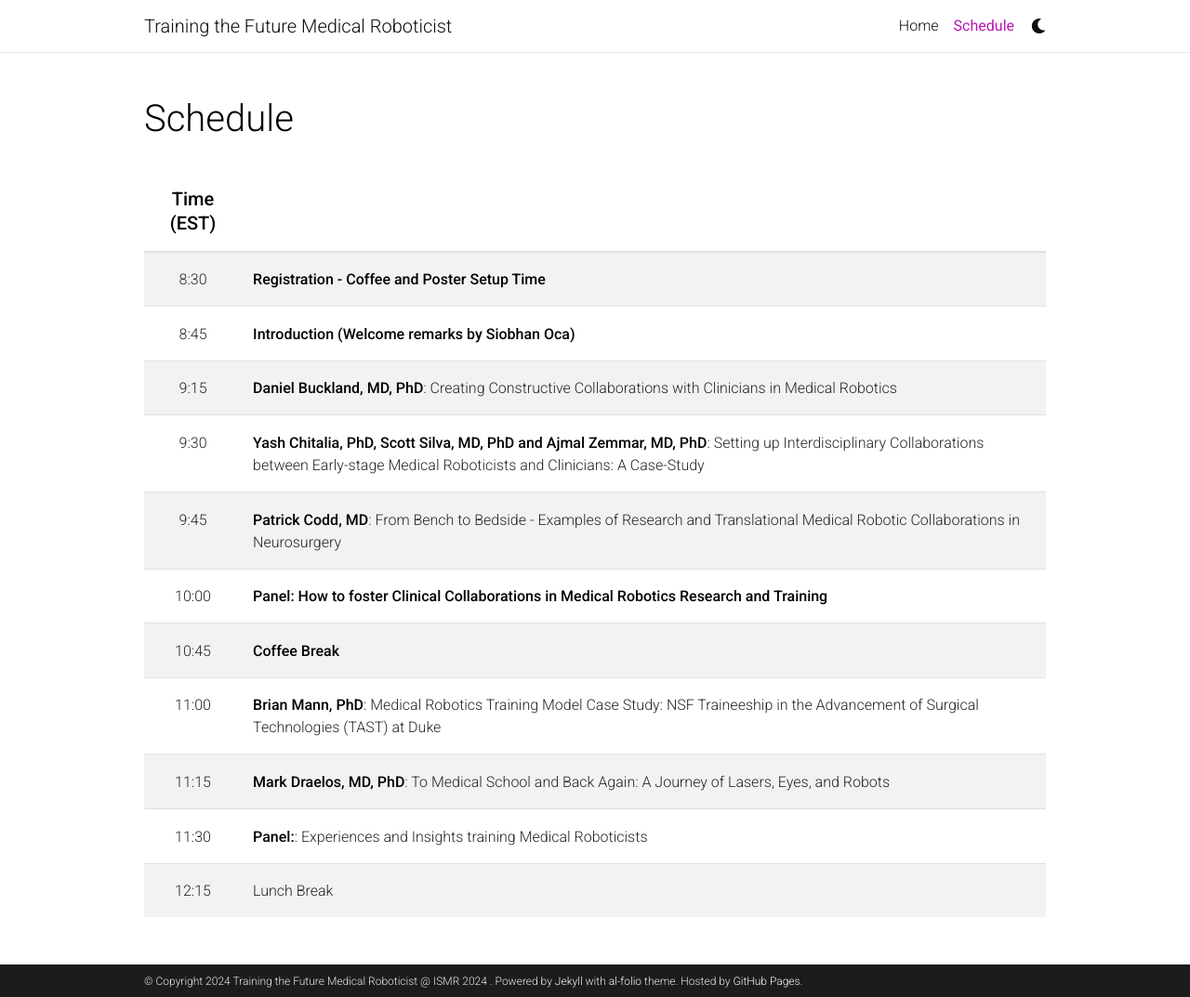
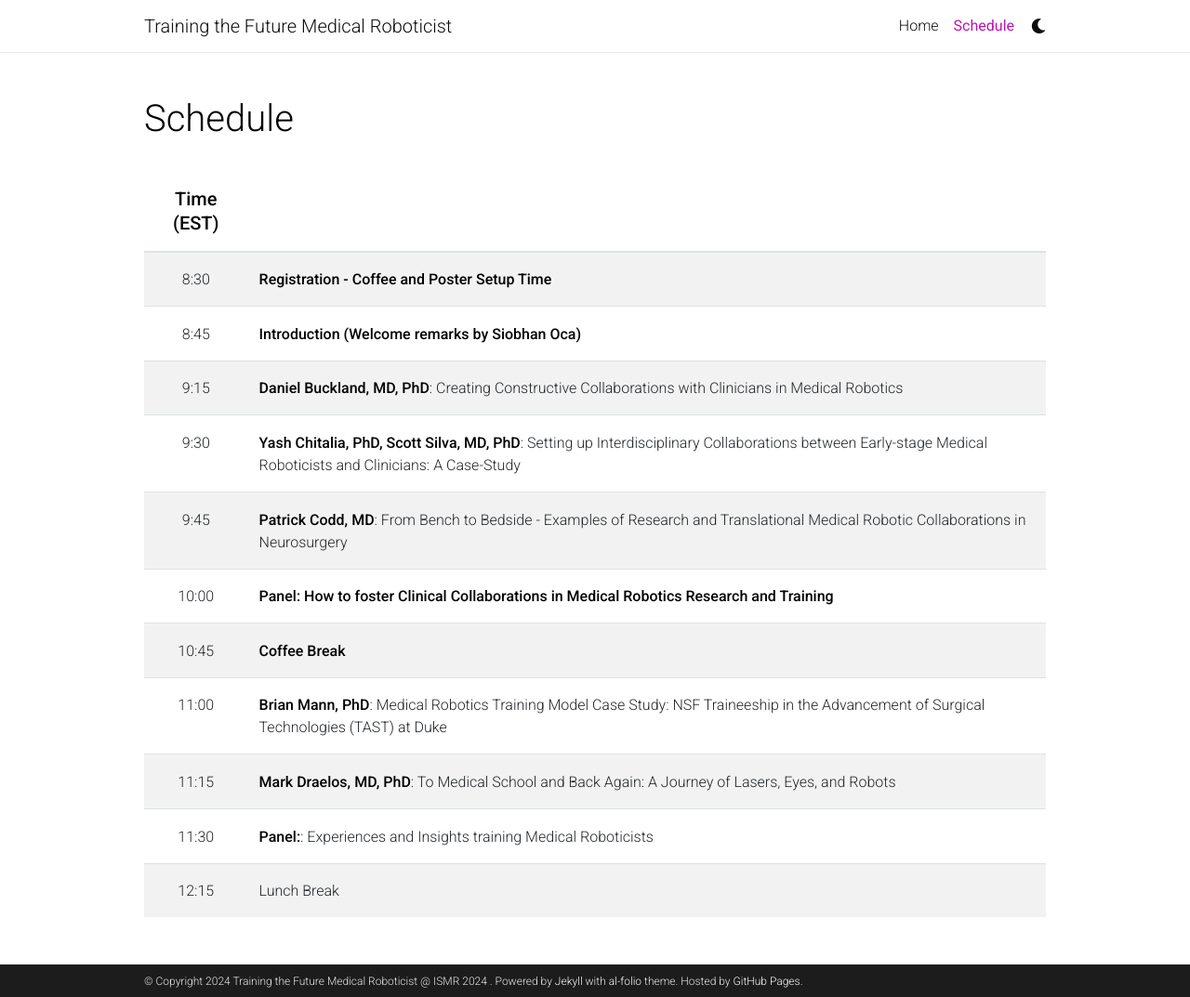
Before and after one commit to future-med-roboticist/future-med-roboticist.github.io, a Jekyll site: the page built from _pages/schedule.md, in a window 1280 px wide and 1073 px high. Shown: the whole window at 93% size. Built offline with Jekyll 4.4.1, drawn with Linux system fonts in a browser that asks for light colours; comment, search, counter and statistics services are not loaded; a style sheet for code colours, icons or effects is not loaded.

Commit message:
Update schedule.md

```diff
--- a/_pages/schedule.md
+++ b/_pages/schedule.md
@@ -12,7 +12,7 @@ nav_order: 1
 | 8:30| **Registration - Coffee and Poster Setup Time** |
 | 8:45| **Introduction (Welcome remarks by Siobhan Oca)** |
 | 9:15 | **Daniel Buckland, MD, PhD**: Creating Constructive Collaborations with Clinicians in Medical Robotics |
-| 9:30 | **Yash Chitalia, PhD, Scott Silva, MD, PhD and Ajmal Zemmar, MD, PhD**: Setting up Interdisciplinary Collaborations between Early-stage Medical Roboticists and Clinicians: A Case-Study |
+| 9:30 | **Yash Chitalia, PhD, Scott Silva, MD, PhD**: Setting up Interdisciplinary Collaborations between Early-stage Medical Roboticists and Clinicians: A Case-Study |
 | 9:45 | **Patrick Codd, MD**: From Bench to Bedside - Examples of Research and Translational Medical Robotic Collaborations in Neurosurgery |
 | 10:00 | **Panel: How to foster Clinical Collaborations in Medical Robotics Research and Training**|
 | 10:45 | **Coffee Break** |
```
